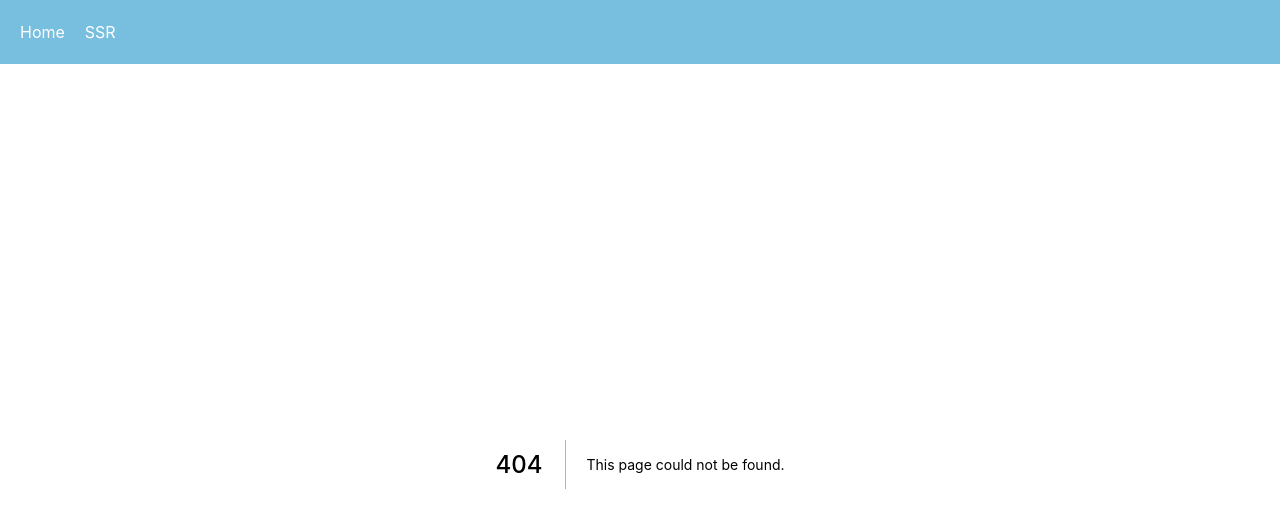
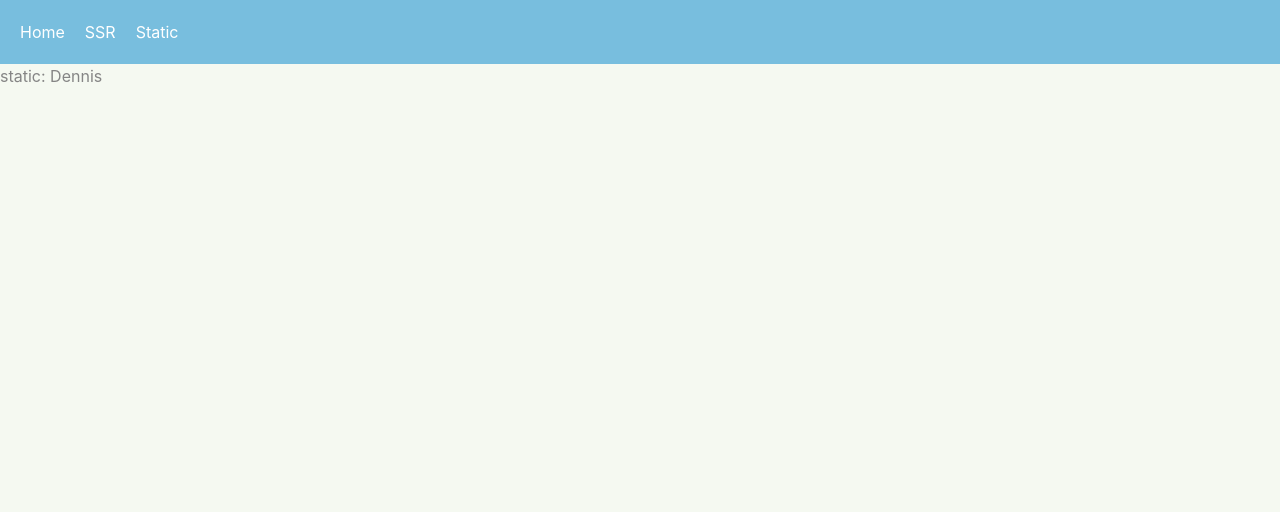
Before and after one commit to DDGG0531/quick-try-next-ts, a Next.js app: page /static in a window 1280 px wide. Before the commit this address had no page. Shown: the top 512 px of the page. Built offline with nearby package versions, Linux system fonts and the light colour scheme.

Commit message:
add static page

```diff
--- a/components/header.tsx
+++ b/components/header.tsx
@@ -11,6 +11,10 @@ export default function Header() {
       <Link href="/ssr">
         <a>SSR</a>
       </Link>
+
+      <Link href="/static">
+        <a>Static</a>
+      </Link>
     </div>
   )
 }
--- /dev/null
+++ b/pages/static.tsx
@@ -0,0 +1,13 @@
+export default function StaticPage({ name }: { name: string }) {
+  return <div>static: {name}</div>
+}
+
+export async function getStaticProps() {
+  const name = 'Dennis'
+
+  return {
+    props: {
+      name
+    } // will be passed to the page component as props
+  }
+}
```
